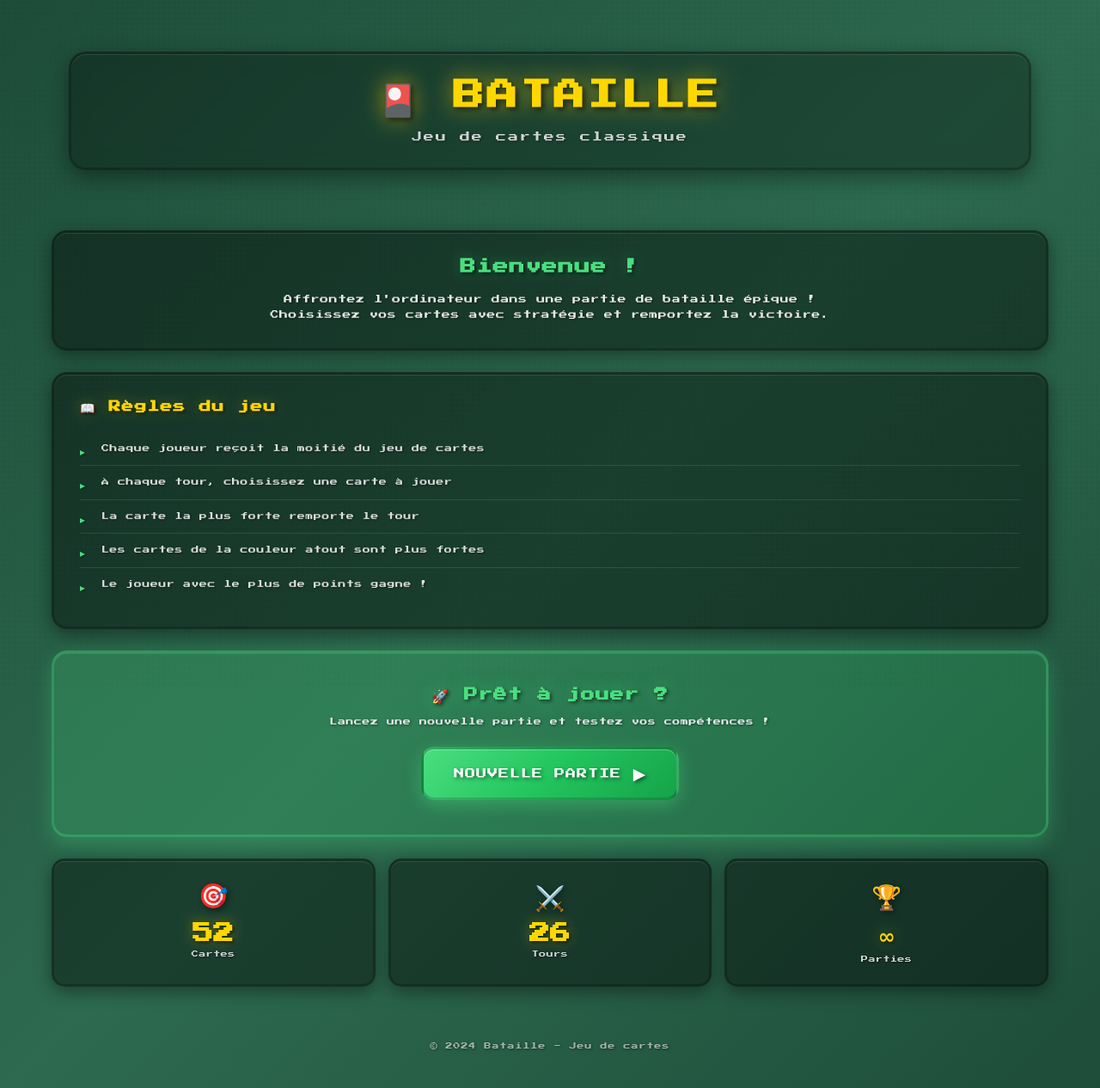
After one commit to AnisWgn/Jeux_carte, a PHP site: page /accueil.php in a window 1280 px wide. The commit adds this page. Shown: the whole page at 86% size. Run offline with PHP 8.4, Linux system fonts and the light colour scheme.

Commit message:
v1.11
Added accueil.php

```diff
--- /dev/null
+++ b/accueil.php
@@ -0,0 +1,86 @@
+<!DOCTYPE html>
+<html>
+<head>
+    <meta charset='UTF-8'>
+    <title>BATAILLE - Accueil</title>
+    <link rel='stylesheet' href='vue/style-accueil.css'>
+    <meta name='viewport' content='width=device-width, initial-scale=1.0'>
+</head>
+<body>
+    <div class='accueil-container'>
+        <!-- En-tête -->
+        <header class='header'>
+            <div class='title-container'>
+                <h1 class='main-title'>🎴 BATAILLE</h1>
+                <p class='subtitle'>Jeu de cartes classique</p>
+            </div>
+        </header>
+
+        <!-- Contenu principal -->
+        <main class='main-content'>
+            <!-- Section de présentation -->
+            <section class='intro-section'>
+                <div class='intro-card'>
+                    <h2>Bienvenue !</h2>
+                    <p class='intro-text'>
+                        Affrontez l'ordinateur dans une partie de bataille épique !<br>
+                        Choisissez vos cartes avec stratégie et remportez la victoire.
+                    </p>
+                </div>
+            </section>
+
+            <!-- Section des règles -->
+            <section class='rules-section'>
+                <div class='rules-card'>
+                    <h3>📖 Règles du jeu</h3>
+                    <ul class='rules-list'>
+                        <li>Chaque joueur reçoit la moitié du jeu de cartes</li>
+                        <li>À chaque tour, choisissez une carte à jouer</li>
+                        <li>La carte la plus forte remporte le tour</li>
+                        <li>Les cartes de la couleur atout sont plus fortes</li>
+                        <li>Le joueur avec le plus de points gagne !</li>
+                    </ul>
+                </div>
+            </section>
+
+            <!-- Section d'action -->
+            <section class='action-section'>
+                <div class='action-card'>
+                    <h3>🚀 Prêt à jouer ?</h3>
+                    <p class='action-text'>Lancez une nouvelle partie et testez vos compétences !</p>
+                    <a href='index.php' class='btn-start'>
+                        <span class='btn-text'>NOUVELLE PARTIE</span>
+                        <span class='btn-icon'>▶</span>
+                    </a>
+                </div>
+            </section>
+
+            <!-- Section statistiques (optionnelle) -->
+            <section class='stats-section'>
+                <div class='stats-grid'>
+                    <div class='stat-item'>
+                        <div class='stat-icon'>🎯</div>
+                        <div class='stat-value'>52</div>
+                        <div class='stat-label'>Cartes</div>
+                    </div>
+                    <div class='stat-item'>
+                        <div class='stat-icon'>⚔️</div>
+                        <div class='stat-value'>26</div>
+                        <div class='stat-label'>Tours</div>
+                    </div>
+                    <div class='stat-item'>
+                        <div class='stat-icon'>🏆</div>
+                        <div class='stat-value'>∞</div>
+                        <div class='stat-label'>Parties</div>
+                    </div>
+                </div>
+            </section>
+        </main>
+
+        <!-- Footer -->
+        <footer class='footer'>
+            <p class='footer-text'>© 2024 Bataille - Jeu de cartes</p>
+        </footer>
+    </div>
+</body>
+</html>
--- a/index.php
+++ b/index.php
@@ -184,8 +184,8 @@ if (isset($_POST['carte_choisie'])) {
 
             <!-- Boutons -->
             <div class='sidebar-buttons'>
-                <a href='?nouvelle_partie=1'><button class='pixel-btn pixel-btn-red'>Run Info</button></a>
-                <button class='pixel-btn pixel-btn-orange'>Options</button>
+                <a href='accueil.php'><button class='pixel-btn pixel-btn-red'>Accueil</button></a>
+                <a href='?nouvelle_partie=1'><button class='pixel-btn pixel-btn-orange'>Nouvelle Partie</button></a>
             </div>
         </div>
 
--- /dev/null
+++ b/vue/style-accueil.css
@@ -0,0 +1,535 @@
+@import url('https://fonts.googleapis.com/css2?family=Press+Start+2P&display=swap');
+
+* {
+    margin: 0;
+    padding: 0;
+    box-sizing: border-box;
+}
+
+body {
+    min-height: 100vh;
+    background: linear-gradient(135deg, #1e4d3a 0%, #2d6a4f 50%, #1e4d3a 100%);
+    font-family: 'Press Start 2P', cursive;
+    padding: 0;
+    margin: 0;
+    width: 100%;
+    overflow-x: hidden;
+    color: #fff;
+    font-size: 10px;
+    position: relative;
+}
+
+/* Effet de texture sur le fond */
+body::before {
+    content: '';
+    position: fixed;
+    top: 0;
+    left: 0;
+    right: 0;
+    bottom: 0;
+    background:
+        repeating-linear-gradient(
+            90deg,
+            transparent,
+            transparent 3px,
+            rgba(0, 0, 0, 0.02) 3px,
+            rgba(0, 0, 0, 0.02) 6px
+        ),
+        repeating-linear-gradient(
+            0deg,
+            transparent,
+            transparent 3px,
+            rgba(0, 0, 0, 0.02) 3px,
+            rgba(0, 0, 0, 0.02) 6px
+        );
+    pointer-events: none;
+    opacity: 0.4;
+    z-index: 0;
+}
+
+.accueil-container {
+    min-height: 100vh;
+    display: flex;
+    flex-direction: column;
+    position: relative;
+    z-index: 1;
+    padding: 20px;
+    max-width: 1200px;
+    margin: 0 auto;
+}
+
+/* ==================== HEADER ==================== */
+.header {
+    text-align: center;
+    padding: 40px 20px;
+    margin-bottom: 30px;
+    animation: fadeInDown 0.8s ease-out;
+}
+
+.title-container {
+    background: rgba(0, 0, 0, 0.3);
+    border: 3px solid rgba(0, 0, 0, 0.2);
+    border-radius: 20px;
+    padding: 30px;
+    box-shadow:
+        0 8px 25px rgba(0, 0, 0, 0.4),
+        inset 0 1px 0 rgba(255, 255, 255, 0.1);
+    backdrop-filter: blur(10px);
+    transition: all 0.3s ease;
+}
+
+.title-container:hover {
+    transform: translateY(-5px);
+    box-shadow:
+        0 12px 35px rgba(0, 0, 0, 0.5),
+        inset 0 1px 0 rgba(255, 255, 255, 0.15);
+}
+
+.main-title {
+    font-size: 36px;
+    color: #ffd700;
+    text-shadow:
+        3px 3px 6px rgba(0, 0, 0, 0.6),
+        0 0 20px rgba(255, 215, 0, 0.4);
+    margin-bottom: 15px;
+    letter-spacing: 3px;
+    animation: titleGlow 2s ease-in-out infinite;
+}
+
+@keyframes titleGlow {
+    0%, 100% {
+        text-shadow:
+            3px 3px 6px rgba(0, 0, 0, 0.6),
+            0 0 20px rgba(255, 215, 0, 0.4);
+    }
+    50% {
+        text-shadow:
+            3px 3px 6px rgba(0, 0, 0, 0.6),
+            0 0 30px rgba(255, 215, 0, 0.7);
+    }
+}
+
+.subtitle {
+    font-size: 12px;
+    color: rgba(255, 255, 255, 0.8);
+    text-shadow: 1px 1px 3px rgba(0, 0, 0, 0.5);
+    letter-spacing: 2px;
+}
+
+/* ==================== MAIN CONTENT ==================== */
+.main-content {
+    flex: 1;
+    display: flex;
+    flex-direction: column;
+    gap: 25px;
+}
+
+/* Section Introduction */
+.intro-section {
+    animation: fadeInUp 0.8s ease-out 0.2s both;
+}
+
+.intro-card {
+    background: rgba(0, 0, 0, 0.4);
+    border: 3px solid rgba(0, 0, 0, 0.2);
+    border-radius: 18px;
+    padding: 30px;
+    text-align: center;
+    box-shadow:
+        0 6px 20px rgba(0, 0, 0, 0.4),
+        inset 0 1px 0 rgba(255, 255, 255, 0.1);
+    backdrop-filter: blur(10px);
+    transition: all 0.3s ease;
+}
+
+.intro-card:hover {
+    transform: translateY(-3px);
+    box-shadow:
+        0 10px 30px rgba(0, 0, 0, 0.5),
+        inset 0 1px 0 rgba(255, 255, 255, 0.15);
+}
+
+.intro-card h2 {
+    font-size: 18px;
+    color: #4ade80;
+    margin-bottom: 20px;
+    text-shadow:
+        2px 2px 4px rgba(0, 0, 0, 0.6),
+        0 0 15px rgba(74, 222, 128, 0.3);
+    letter-spacing: 1px;
+}
+
+.intro-text {
+    font-size: 10px;
+    color: rgba(255, 255, 255, 0.9);
+    line-height: 1.8;
+    text-shadow: 1px 1px 3px rgba(0, 0, 0, 0.5);
+    letter-spacing: 0.5px;
+}
+
+/* Section Règles */
+.rules-section {
+    animation: fadeInUp 0.8s ease-out 0.4s both;
+}
+
+.rules-card {
+    background: rgba(0, 0, 0, 0.4);
+    border: 3px solid rgba(0, 0, 0, 0.2);
+    border-radius: 18px;
+    padding: 30px;
+    box-shadow:
+        0 6px 20px rgba(0, 0, 0, 0.4),
+        inset 0 1px 0 rgba(255, 255, 255, 0.1);
+    backdrop-filter: blur(10px);
+    transition: all 0.3s ease;
+}
+
+.rules-card:hover {
+    transform: translateY(-3px);
+    box-shadow:
+        0 10px 30px rgba(0, 0, 0, 0.5),
+        inset 0 1px 0 rgba(255, 255, 255, 0.15);
+}
+
+.rules-card h3 {
+    font-size: 14px;
+    color: #ffd700;
+    margin-bottom: 20px;
+    text-shadow:
+        2px 2px 4px rgba(0, 0, 0, 0.6),
+        0 0 15px rgba(255, 215, 0, 0.3);
+    letter-spacing: 1px;
+}
+
+.rules-list {
+    list-style: none;
+    padding: 0;
+}
+
+.rules-list li {
+    font-size: 9px;
+    color: rgba(255, 255, 255, 0.85);
+    padding: 12px 0;
+    padding-left: 25px;
+    position: relative;
+    text-shadow: 1px 1px 3px rgba(0, 0, 0, 0.5);
+    line-height: 1.6;
+    letter-spacing: 0.5px;
+    border-bottom: 1px solid rgba(255, 255, 255, 0.1);
+}
+
+.rules-list li:last-child {
+    border-bottom: none;
+}
+
+.rules-list li::before {
+    content: '▸';
+    position: absolute;
+    left: 0;
+    color: #4ade80;
+    font-size: 12px;
+    text-shadow: 1px 1px 3px rgba(0, 0, 0, 0.5);
+}
+
+/* Section Action */
+.action-section {
+    animation: fadeInUp 0.8s ease-out 0.6s both;
+}
+
+.action-card {
+    background: linear-gradient(135deg, rgba(74, 222, 128, 0.2) 0%, rgba(34, 197, 94, 0.2) 100%);
+    border: 3px solid rgba(74, 222, 128, 0.3);
+    border-radius: 18px;
+    padding: 40px 30px;
+    text-align: center;
+    box-shadow:
+        0 8px 25px rgba(74, 222, 128, 0.3),
+        inset 0 1px 0 rgba(255, 255, 255, 0.1);
+    backdrop-filter: blur(10px);
+    transition: all 0.3s ease;
+}
+
+.action-card:hover {
+    transform: translateY(-5px);
+    box-shadow:
+        0 12px 35px rgba(74, 222, 128, 0.4),
+        inset 0 1px 0 rgba(255, 255, 255, 0.15);
+    border-color: rgba(74, 222, 128, 0.5);
+}
+
+.action-card h3 {
+    font-size: 16px;
+    color: #4ade80;
+    margin-bottom: 15px;
+    text-shadow:
+        2px 2px 4px rgba(0, 0, 0, 0.6),
+        0 0 20px rgba(74, 222, 128, 0.5);
+    letter-spacing: 1px;
+}
+
+.action-text {
+    font-size: 9px;
+    color: rgba(255, 255, 255, 0.9);
+    margin-bottom: 25px;
+    text-shadow: 1px 1px 3px rgba(0, 0, 0, 0.5);
+    letter-spacing: 0.5px;
+}
+
+.btn-start {
+    display: inline-flex;
+    align-items: center;
+    gap: 15px;
+    background: linear-gradient(135deg, #4ade80 0%, #22c55e 50%, #16a34a 100%);
+    border: 3px solid rgba(0, 0, 0, 0.2);
+    border-radius: 15px;
+    padding: 18px 35px;
+    text-decoration: none;
+    color: #fff;
+    font-size: 12px;
+    text-transform: uppercase;
+    box-shadow:
+        0 6px 20px rgba(74, 222, 128, 0.4),
+        inset 0 1px 0 rgba(255, 255, 255, 0.3);
+    transition: all 0.3s cubic-bezier(0.34, 1.56, 0.64, 1);
+    text-shadow: 2px 2px 4px rgba(0, 0, 0, 0.5);
+    letter-spacing: 1px;
+    position: relative;
+    overflow: hidden;
+}
+
+.btn-start::before {
+    content: '';
+    position: absolute;
+    top: 0;
+    left: -100%;
+    width: 100%;
+    height: 100%;
+    background: linear-gradient(90deg, transparent, rgba(255, 255, 255, 0.3), transparent);
+    transition: left 0.5s ease;
+}
+
+.btn-start:hover::before {
+    left: 100%;
+}
+
+.btn-start:hover {
+    transform: translateY(-5px) scale(1.05);
+    box-shadow:
+        0 10px 30px rgba(74, 222, 128, 0.6),
+        inset 0 1px 0 rgba(255, 255, 255, 0.4);
+}
+
+.btn-start:active {
+    transform: translateY(-2px) scale(1.02);
+    box-shadow:
+        0 4px 15px rgba(74, 222, 128, 0.4),
+        inset 0 1px 0 rgba(255, 255, 255, 0.2);
+}
+
+.btn-text {
+    position: relative;
+    z-index: 1;
+}
+
+.btn-icon {
+    position: relative;
+    z-index: 1;
+    font-size: 16px;
+    animation: pulse 1.5s ease-in-out infinite;
+}
+
+@keyframes pulse {
+    0%, 100% {
+        transform: scale(1);
+    }
+    50% {
+        transform: scale(1.2);
+    }
+}
+
+/* Section Statistiques */
+.stats-section {
+    animation: fadeInUp 0.8s ease-out 0.8s both;
+}
+
+.stats-grid {
+    display: grid;
+    grid-template-columns: repeat(3, 1fr);
+    gap: 15px;
+}
+
+.stat-item {
+    background: rgba(0, 0, 0, 0.4);
+    border: 3px solid rgba(0, 0, 0, 0.2);
+    border-radius: 15px;
+    padding: 25px 15px;
+    text-align: center;
+    box-shadow:
+        0 6px 20px rgba(0, 0, 0, 0.4),
+        inset 0 1px 0 rgba(255, 255, 255, 0.1);
+    backdrop-filter: blur(10px);
+    transition: all 0.3s ease;
+}
+
+.stat-item:hover {
+    transform: translateY(-5px) scale(1.05);
+    box-shadow:
+        0 10px 30px rgba(0, 0, 0, 0.5),
+        inset 0 1px 0 rgba(255, 255, 255, 0.15);
+}
+
+.stat-icon {
+    font-size: 28px;
+    margin-bottom: 12px;
+    filter: drop-shadow(2px 2px 4px rgba(0, 0, 0, 0.5));
+    animation: float 3s ease-in-out infinite;
+}
+
+.stat-item:nth-child(2) .stat-icon {
+    animation-delay: 0.5s;
+}
+
+.stat-item:nth-child(3) .stat-icon {
+    animation-delay: 1s;
+}
+
+@keyframes float {
+    0%, 100% {
+        transform: translateY(0);
+    }
+    50% {
+        transform: translateY(-8px);
+    }
+}
+
+.stat-value {
+    font-size: 24px;
+    color: #ffd700;
+    text-shadow:
+        2px 2px 4px rgba(0, 0, 0, 0.6),
+        0 0 15px rgba(255, 215, 0, 0.4);
+    margin-bottom: 8px;
+    font-weight: bold;
+}
+
+.stat-label {
+    font-size: 8px;
+    color: rgba(255, 255, 255, 0.8);
+    text-shadow: 1px 1px 3px rgba(0, 0, 0, 0.5);
+    letter-spacing: 0.5px;
+}
+
+/* Footer */
+.footer {
+    text-align: center;
+    padding: 25px 20px;
+    margin-top: 40px;
+    animation: fadeIn 1s ease-out 1s both;
+}
+
+.footer-text {
+    font-size: 8px;
+    color: rgba(255, 255, 255, 0.6);
+    text-shadow: 1px 1px 3px rgba(0, 0, 0, 0.5);
+    letter-spacing: 1px;
+}
+
+/* Animations */
+@keyframes fadeInDown {
+    from {
+        opacity: 0;
+        transform: translateY(-30px);
+    }
+    to {
+        opacity: 1;
+        transform: translateY(0);
+    }
+}
+
+@keyframes fadeInUp {
+    from {
+        opacity: 0;
+        transform: translateY(30px);
+    }
+    to {
+        opacity: 1;
+        transform: translateY(0);
+    }
+}
+
+@keyframes fadeIn {
+    from {
+        opacity: 0;
+    }
+    to {
+        opacity: 1;
+    }
+}
+
+/* Responsive */
+@media (max-width: 768px) {
+    .accueil-container {
+        padding: 15px;
+    }
+
+    .main-title {
+        font-size: 28px;
+    }
+
+    .subtitle {
+        font-size: 10px;
+    }
+
+    .intro-card,
+    .rules-card,
+    .action-card {
+        padding: 20px;
+    }
+
+    .intro-card h2,
+    .rules-card h3,
+    .action-card h3 {
+        font-size: 12px;
+    }
+
+    .btn-start {
+        padding: 15px 25px;
+        font-size: 10px;
+    }
+
+    .stats-grid {
+        grid-template-columns: 1fr;
+        gap: 12px;
+    }
+
+    .stat-item {
+        padding: 20px;
+    }
+}
+
+@media (max-width: 480px) {
+    .main-title {
+        font-size: 22px;
+    }
+
+    .subtitle {
+        font-size: 8px;
+    }
+
+    .intro-text,
+    .action-text {
+        font-size: 8px;
+    }
+
+    .rules-list li {
+        font-size: 8px;
+        padding: 10px 0;
+        padding-left: 20px;
+    }
+
+    .btn-start {
+        flex-direction: column;
+        gap: 10px;
+        padding: 15px 20px;
+    }
+}
```
